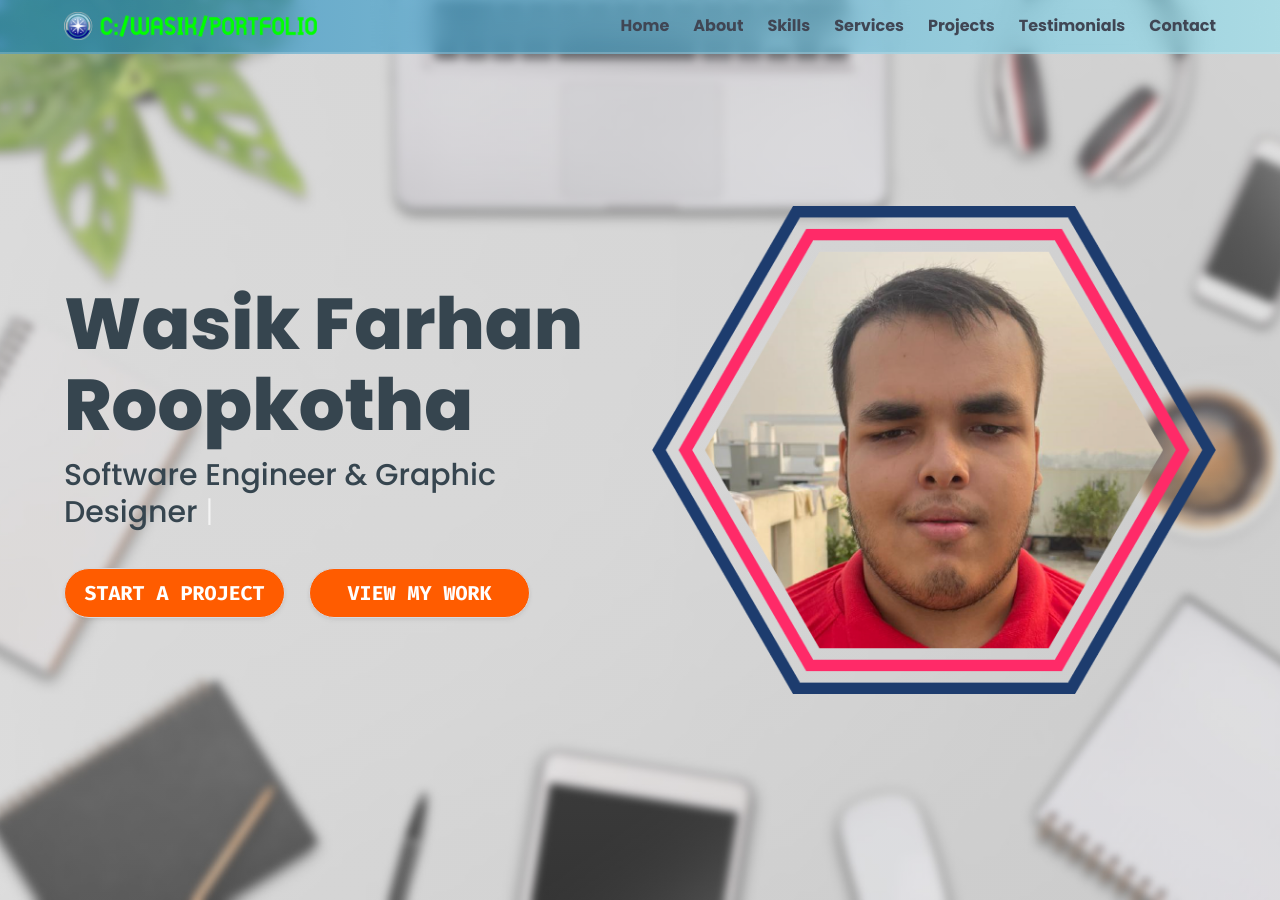
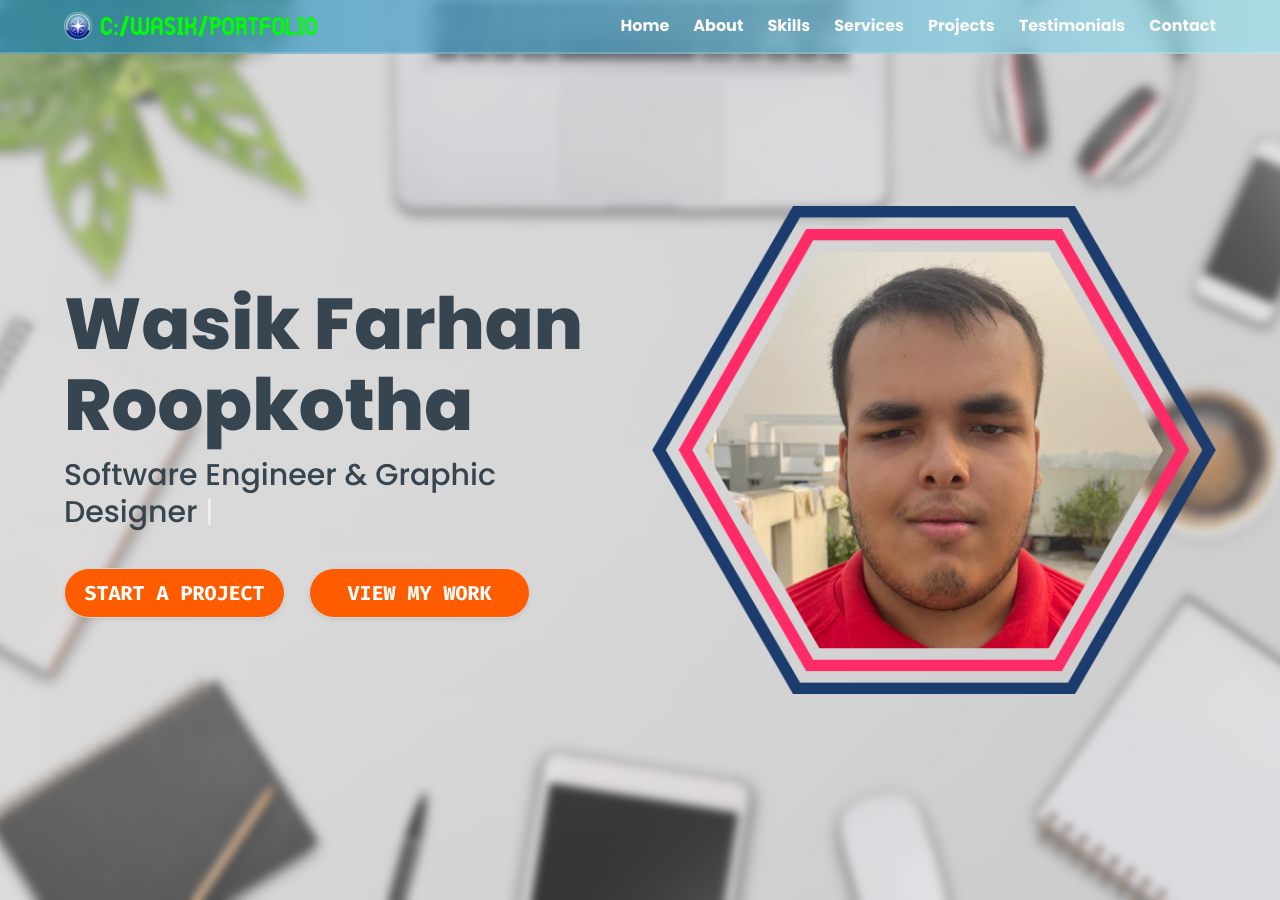
Before and after one commit to TheSiriusSystem/thesiriussystem.netlify.app, a Jekyll site: the page built from index.html, in a window 1280 px wide and 900 px high. Built offline with Jekyll 4.4.1, drawn with Linux system fonts in a browser that asks for light colours.

Commit message:
New text color for navbar buttons

```diff
--- a/_sass/main.scss
+++ b/_sass/main.scss
@@ -98,6 +98,11 @@ body
     background: linear-gradient(to right, rgba(0, 119, 182, 0.6), rgba(144, 224, 239, 0.6));
     border-bottom: 2px solid rgba(255, 255, 255, 0.2);
     backdrop-filter: blur(12px);
+
+    a
+    {
+        color: $text-color-dark;
+    }
 }
 
 .footer
```
